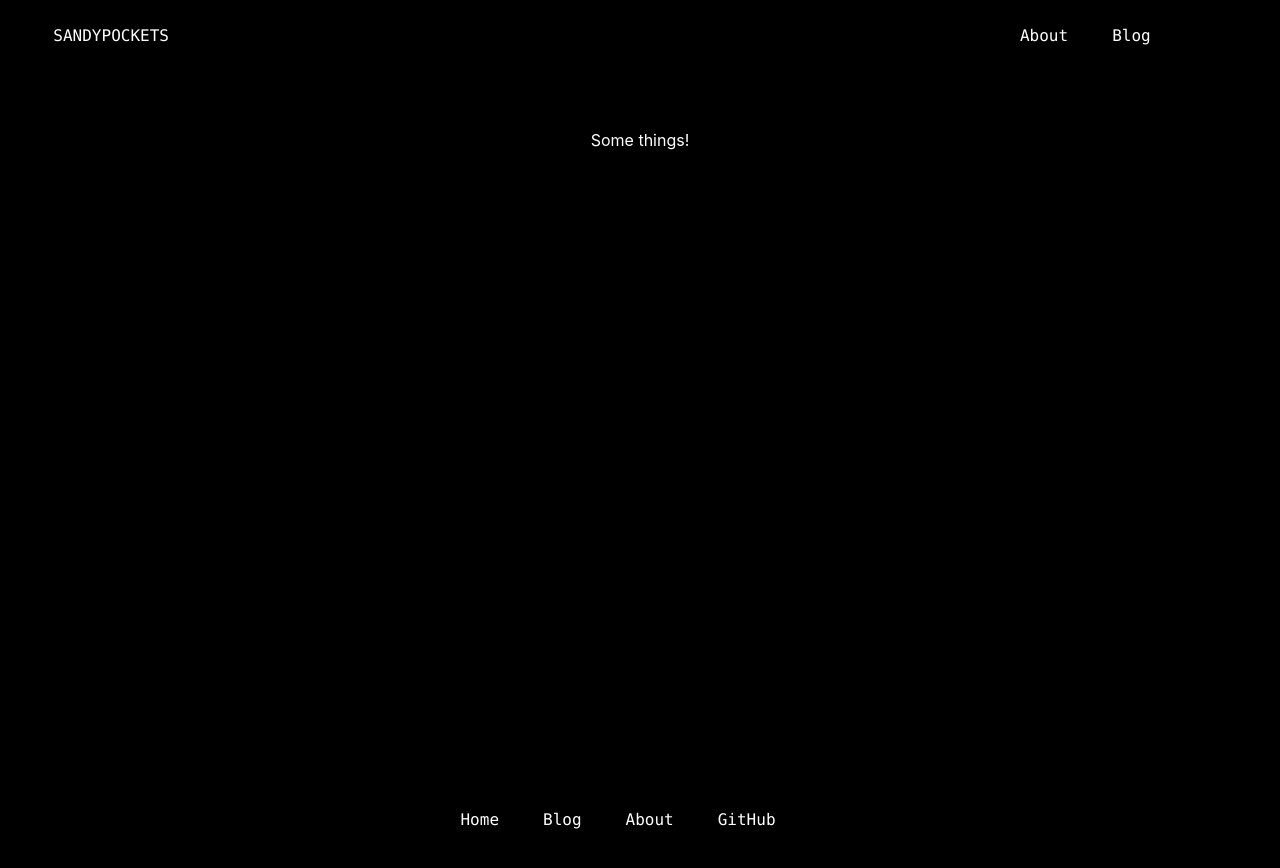
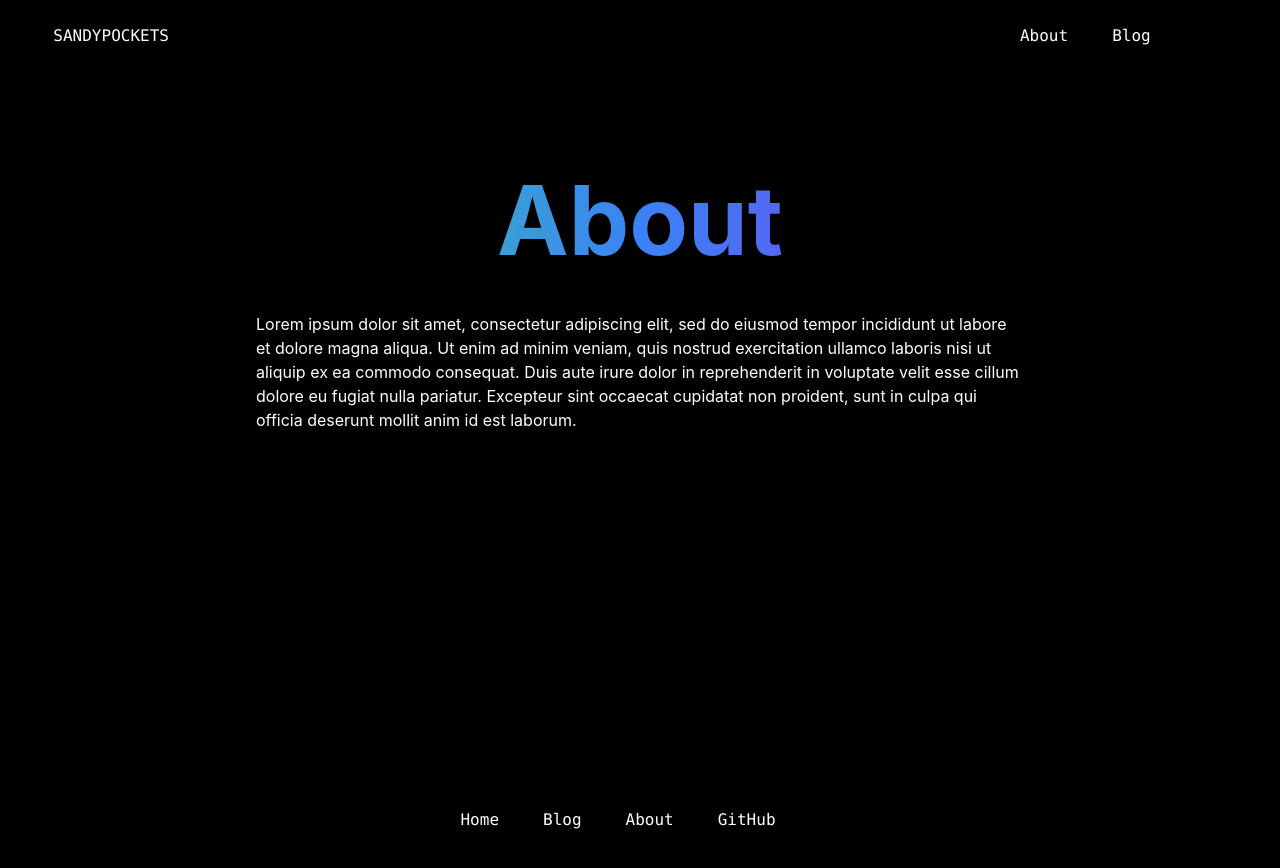
Before and after one commit to sandypockets/sandypockets-blog, a Next.js app: page /about in a window 1280 px wide. Shown: the top 868 px of the page. Built offline with nearby package versions, Linux system fonts and the light colour scheme; a web font is replaced by a local one.

Commit message:
Add placeholder text as styling aid

```diff
--- a/pages/about.jsx
+++ b/pages/about.jsx
@@ -1,7 +1,12 @@
 export default function About() {
   return (
-    <div>
-      Some things!
+    <div className="my-11 mx-48">
+      <h1 className="flex justify-center h-auto pb-11 text-8xl font-bold text-transparent bg-clip-text bg-gradient-to-r from-green-400 via-blue-500 to-purple-600">
+        About
+      </h1>
+      <p>
+        Lorem ipsum dolor sit amet, consectetur adipiscing elit, sed do eiusmod tempor incididunt ut labore et dolore magna aliqua. Ut enim ad minim veniam, quis nostrud exercitation ullamco laboris nisi ut aliquip ex ea commodo consequat. Duis aute irure dolor in reprehenderit in voluptate velit esse cillum dolore eu fugiat nulla pariatur. Excepteur sint occaecat cupidatat non proident, sunt in culpa qui officia deserunt mollit anim id est laborum.
+      </p>
     </div>
   )
 }
```
